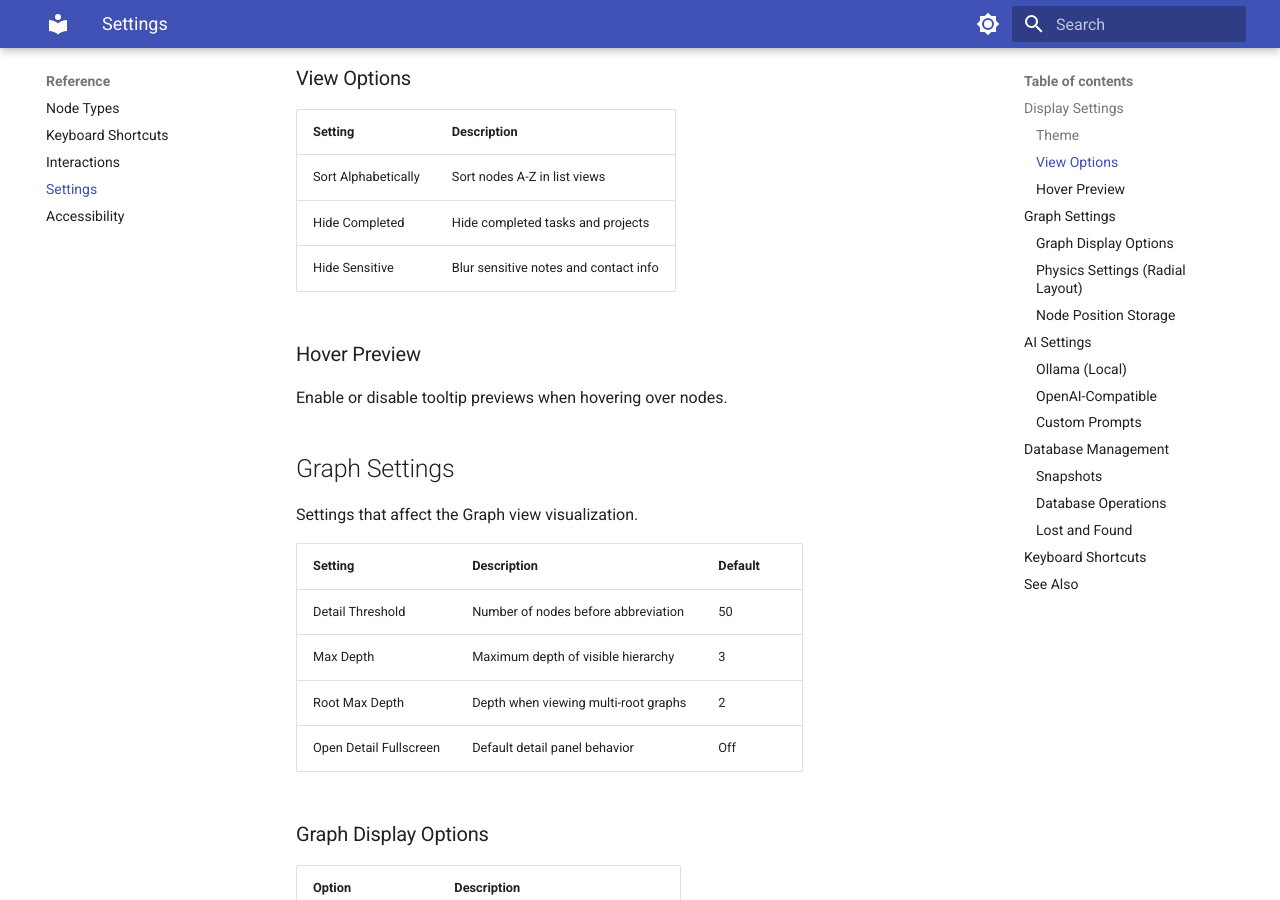
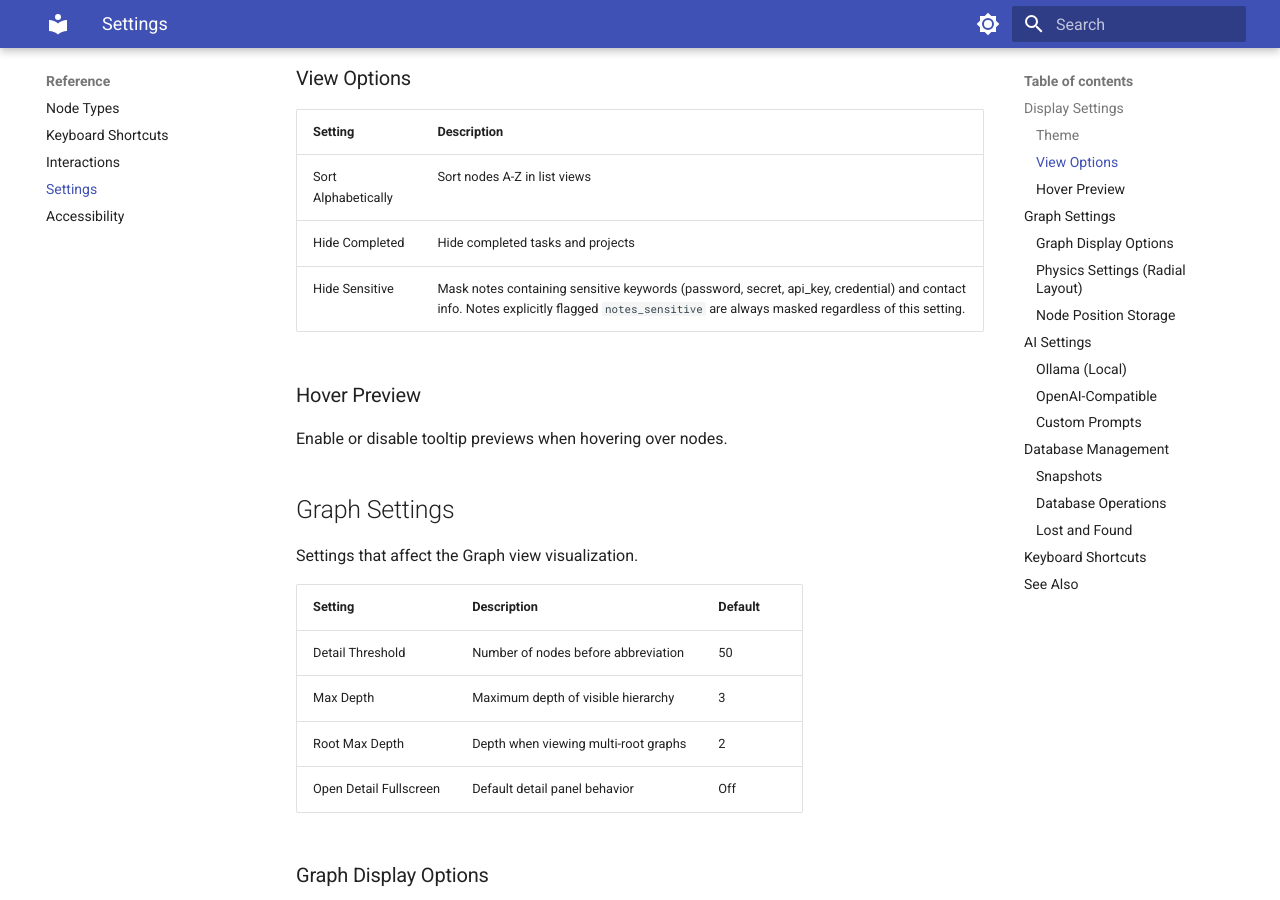
Before and after one commit to sorenwacker/graph-core, an MkDocs documentation site: the page built from docs/reference/settings.md, in a window 1280 px wide and 900 px high, scrolled down 558 px. Built offline with MkDocs 1.6.1 and Material for MkDocs 9.7.7, drawn with Linux system fonts in a browser that asks for light colours.

Commit message:
fix: prevent notes flagged sensitive from leaking in hover tooltips

```diff
--- a/docs/reference/settings.md
+++ b/docs/reference/settings.md
@@ -18,7 +18,7 @@ Access settings via the gear icon in the toolbar.
 |---------|-------------|
 | Sort Alphabetically | Sort nodes A-Z in list views |
 | Hide Completed | Hide completed tasks and projects |
-| Hide Sensitive | Blur sensitive notes and contact info |
+| Hide Sensitive | Mask notes containing sensitive keywords (password, secret, api_key, credential) and contact info. Notes explicitly flagged `notes_sensitive` are always masked regardless of this setting. |
 
 ### Hover Preview
 
```
Also changed, not shown: docs/guides/views.md (+1 -1 lines), docs/reference/node-types.md (+1 -1 lines), 2 other files.
